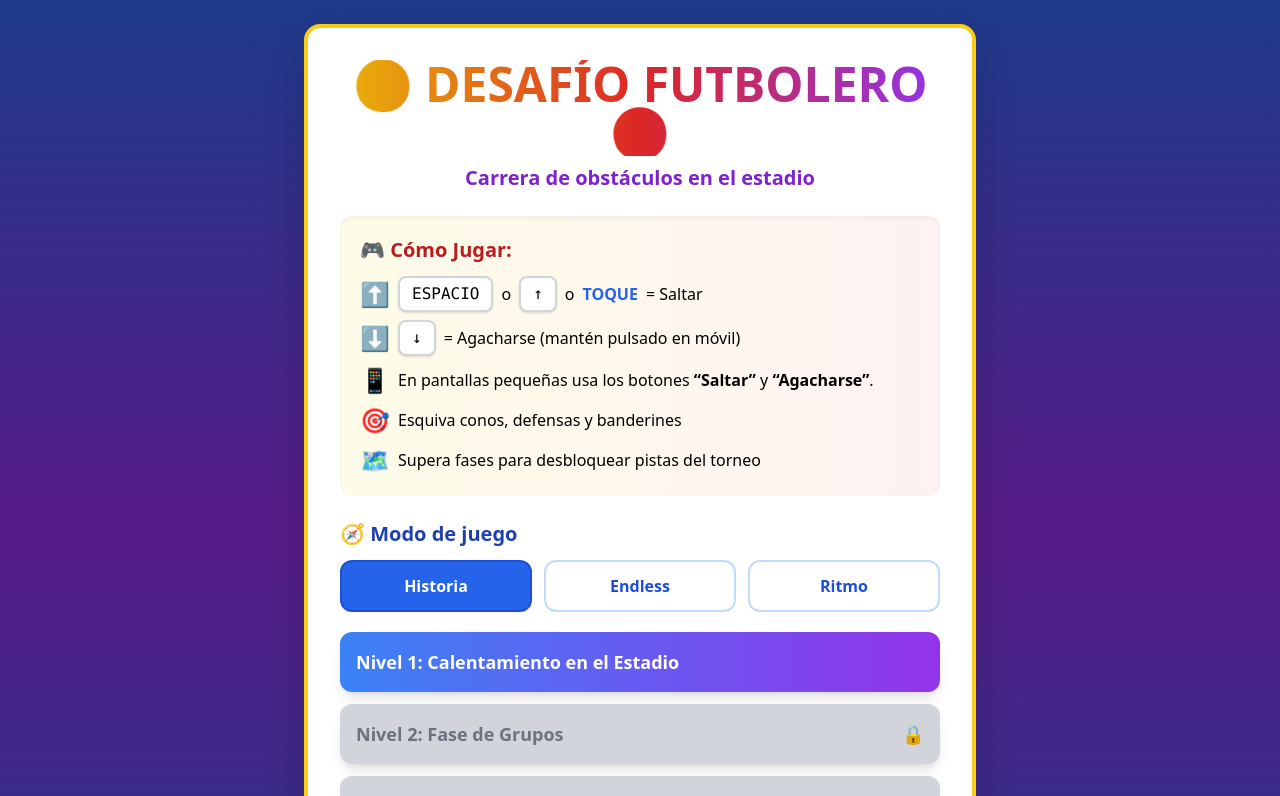
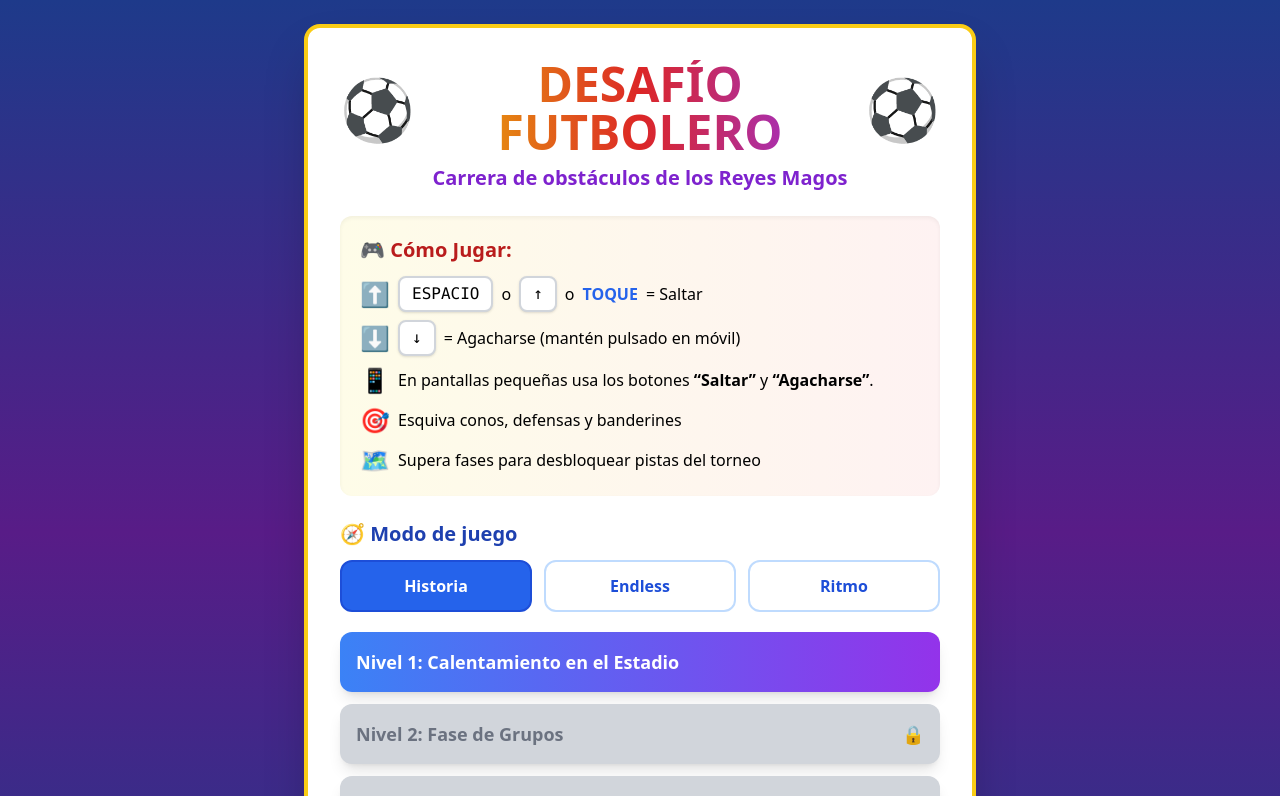
Before and after one commit to samdsmx/reyes-magos-game, a React (Vite) app: page / in a window 1280 px wide. Shown: the top 796 px of the page. Built offline with nearby package versions, Linux system fonts and the light colour scheme.

Commit message:
Fix title

```diff
--- a/src/App.jsx
+++ b/src/App.jsx
@@ -886,14 +886,22 @@ const ReyesMagosDashGame = () => {
     return (
       <div className="w-full min-h-screen bg-gradient-to-b from-blue-900 via-purple-900 to-blue-900 flex items-center justify-center p-4 sm:p-6">
         <div className="bg-white rounded-2xl shadow-2xl p-5 sm:p-8 max-w-2xl w-full border-4 border-yellow-400">
-          <div className="text-center mb-5 sm:mb-6">
-            <h1 className="text-3xl sm:text-5xl font-bold bg-gradient-to-r from-yellow-500 via-red-600 to-purple-600 bg-clip-text text-transparent mb-2">
-              ⚽ DESAFÍO FUTBOLERO ⚽
-            </h1>
-            <p className="text-base sm:text-xl text-purple-700 font-semibold">
-              Carrera de obstáculos en el estadio
-            </p>
-          </div>
+<div className="text-center mb-5 sm:mb-6">
+  {/* Contenedor flex para alinear balones y título */}
+  <div className="flex items-center justify-center gap-4 mb-2">
+    <span className="text-4xl sm:text-6xl">⚽</span>
+
+    <h1 className="text-3xl sm:text-5xl font-bold bg-gradient-to-r from-yellow-500 via-red-600 to-purple-600 bg-clip-text text-transparent">
+      DESAFÍO FUTBOLERO
+    </h1>
+
+    <span className="text-4xl sm:text-6xl">⚽</span>
+  </div>
+
+  <p className="text-base sm:text-xl text-purple-700 font-semibold">
+    Carrera de obstáculos de los Reyes Magos
+  </p>
+</div>
 
           <div className="mb-6 p-4 sm:p-5 bg-gradient-to-r from-yellow-50 to-red-50 border-3 border-yellow-400 rounded-xl shadow-inner">
             <h2 className="font-bold text-lg sm:text-xl mb-3 text-red-700">
```
